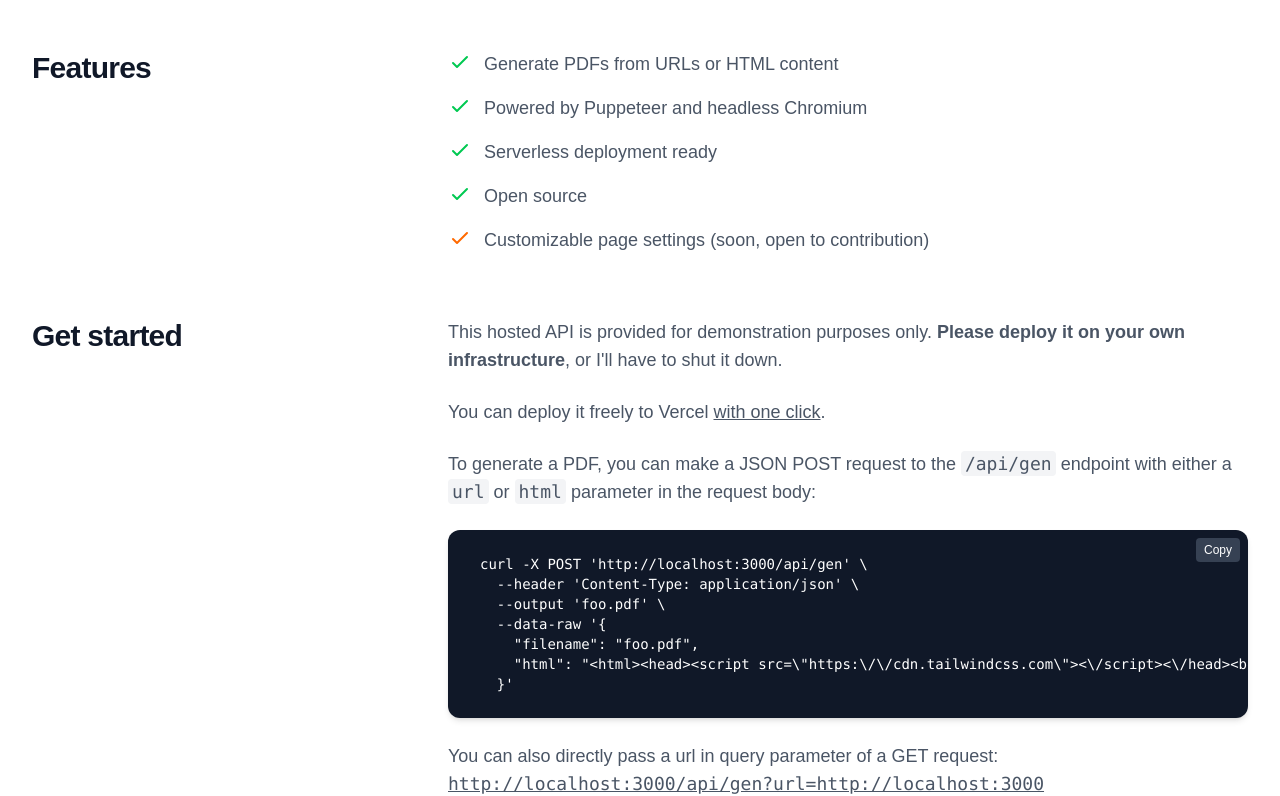
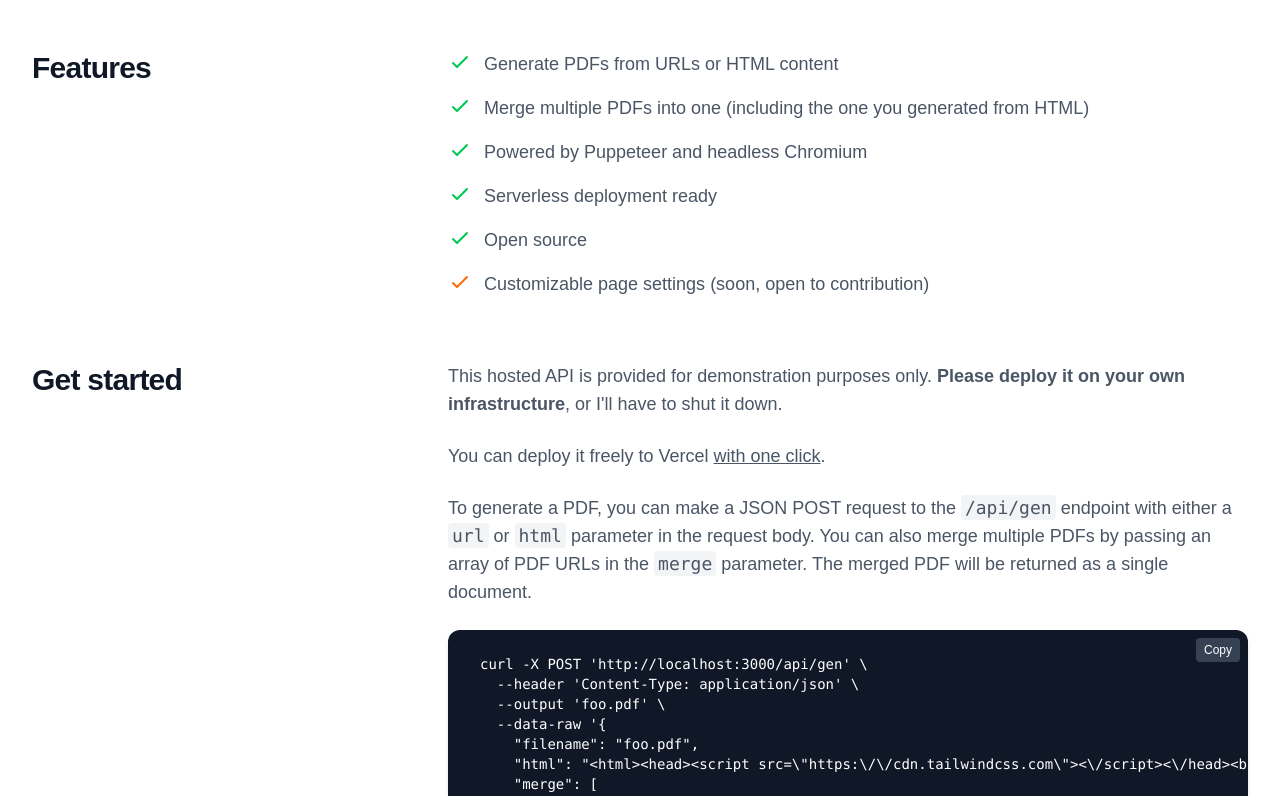
Before and after one commit to mathieutu/pdf-gen, a Next.js app: page / in a window 1280 px wide. Shown: the part 500-1296 px from the top of the page. Built offline with nearby package versions, Linux system fonts and the light colour scheme.

Commit message:
✨ Add PDFs merging.

```diff
--- a/package.json
+++ b/package.json
@@ -12,6 +12,7 @@
     "@sparticuz/chromium": "^133.0.0",
     "@sparticuz/chromium-min": "^133.0.0",
     "next": "15.3.0",
+    "pdf-merger-js": "^5.1.2",
     "puppeteer-core": "^24.6.1",
     "react": "^19.0.0",
     "react-dom": "^19.0.0"
--- a/src/app/api/gen/route.ts
+++ b/src/app/api/gen/route.ts
@@ -1,14 +1,15 @@
 import chromium from '@sparticuz/chromium'
 import puppeteer from 'puppeteer-core'
+import PDFMerger from 'pdf-merger-js';
 
-import { NextRequest } from 'next/server'
+import {NextRequest} from 'next/server'
 
 export const maxDuration = 60
 
 const getBrowser = async () => {
   chromium.setGraphicsMode = false
 
-  return puppeteer.launch(process.env.NODE_ENV === 'production' ? {
+  return puppeteer.launch(process.env.NODE_ENV === 'production' && process.env.VERCEL ? {
     args: [...chromium.args, '--font-render-hinting=none', '--hide-scrollbars', '--disable-web-security', '--no-sandbox', '--disable-setuid-sandbox'],
     defaultViewport: chromium.defaultViewport,
     executablePath: await chromium.executablePath(),
@@ -16,15 +17,14 @@ const getBrowser = async () => {
   } : { executablePath: (await import('puppeteer')).executablePath() })
 }
 
-const generatePDF = async ({ url, html }: { url?: string, html?: string }) => {
-  try {
+async function convertHtml({url, html}: {url?: string, html?: string}) {
   const browser = await getBrowser()
   const page = await browser.newPage()
 
   if (url) {
-      await page.goto(url, { waitUntil: 'load' })
+    await page.goto(url, {waitUntil: 'load'})
   } else {
-      await page.setContent(html!, { waitUntil: 'load' })
+    await page.setContent(html!, {waitUntil: 'load'})
   }
 
   const pdfBuffer = await page.pdf({
@@ -40,7 +40,31 @@ const generatePDF = async ({ url, html }: { url?: string, html?: string }) => {
   })
   await browser.close()
 
-    return pdfBuffer
+  return pdfBuffer;
+}
+
+async function mergePDF(pdfsToMerge: (Uint8Array<ArrayBufferLike>| string)[]) {
+  const merger = new PDFMerger()
+
+  for (const pdf of pdfsToMerge) {
+    await merger.add(pdf);
+  }
+
+  return merger.saveAsBuffer()
+}
+
+const generatePDF = async ({ url, html, merge }: { url?: string, html?: string, merge: string[] }) => {
+  try {
+
+    if (!merge.length) {
+      return convertHtml({ url, html })
+    }
+
+    if (!url && !html) {
+      return mergePDF(merge)
+    }
+
+    return mergePDF([await convertHtml({ url, html }), ...merge])
   } catch (error) {
     console.error('Error generating PDF:', error)
 
@@ -54,10 +78,11 @@ const generatePDF = async ({ url, html }: { url?: string, html?: string }) => {
 export const GET = async (request: NextRequest) => {
   const { searchParams } = request.nextUrl
   const url = searchParams.get('url') ?? undefined
+  const merge = searchParams.getAll('merge') ?? []
 
-  if (!url) {
+  if (!url && !merge.length) {
     return Response.json(
-      { error: '\'url\' must be provided' },
+      { error: 'Either \'url\' or \'merge\' must be provided' },
       {
         status: 400,
         headers: { 'Content-Type': 'application/json' },
@@ -65,7 +90,7 @@ export const GET = async (request: NextRequest) => {
     )
   }
   try {
-    const pdf =  await generatePDF({ url })
+    const pdf =  await generatePDF({ url, merge })
 
     return new Response(pdf, {
       headers: {
@@ -79,11 +104,11 @@ export const GET = async (request: NextRequest) => {
 }
 
 export async function POST(request: NextRequest) {
-  const { html, url, filename = 'output.pdf' } = await request.json()
+  const { html, url, merge = [], filename = 'output.pdf' } = await request.json()
 
-  if (!html && !url) {
+  if (!html && !url && !merge.length) {
     return Response.json(
-      { error: 'Either \'html\' or \'url\' must be provided' },
+      { error: 'Either \'html\', \'url\' or \'merge\' must be provided' },
       {
         status: 400,
         headers: { 'Content-Type': 'application/json' },
@@ -92,7 +117,7 @@ export async function POST(request: NextRequest) {
   }
 
   try {
-    const pdf = await generatePDF({ url, html })
+    const pdf = await generatePDF({ url, html, merge })
 
     return new Response(pdf, {
       headers: {
--- a/src/app/page.tsx
+++ b/src/app/page.tsx
@@ -30,7 +30,10 @@ const CurlCode = () => {
   --output 'foo.pdf' \\
   --data-raw '{
     "filename": "foo.pdf",
-    "html": "<html><head><script src=\\"https:\\/\\/cdn.tailwindcss.com\\"><\\/script><\\/head><body class=\\"h-screen grid place-items-center\\"><span class=\\"print:hidden\\">IT SHOULD NO BE PRINTED<\\/span><div class=\\"bg-pink-300 text-pink-800 p-8 h-[100px] grid place-items-center font-medium font-mono\\">@mathieutu<\\/div><\\/body><\\/html>"
+    "html": "<html><head><script src=\\"https:\\/\\/cdn.tailwindcss.com\\"><\\/script><\\/head><body class=\\"h-screen grid place-items-center\\"><span class=\\"print:hidden\\">IT SHOULD NO BE PRINTED<\\/span><div class=\\"bg-pink-300 text-pink-800 p-8 h-[100px] grid place-items-center font-medium font-mono\\">@mathieutu<\\/div><\\/body><\\/html>",
+    "merge": [
+      "https://pour-un-reveil-ecologique.org/documents/54/10_key_points_IPCC_1_2_and_3.pdf"
+    ]
   }'`
 
   const copyToClipboard = () => {
@@ -55,6 +58,10 @@ const CurlCode = () => {
     </div>
   )
 }
+
+
+const InlineCode = ({children}: {children: React.ReactNode}) => <code
+  className="bg-gray-100 dark:bg-gray-800 px-1 py-0.5 rounded">{children}</code>;
 
 export default function Home() {
   return (
@@ -136,6 +143,12 @@ export default function Home() {
                     <div className="flex-shrink-0">
                       <CheckIcon className="text-green-500"/>
                     </div>
+                    <p className="ml-3">Merge multiple PDFs into one (including the one you generated from HTML)</p>
+                  </li>
+                  <li className="flex items-start">
+                    <div className="flex-shrink-0">
+                      <CheckIcon className="text-green-500"/>
+                    </div>
                     <p className="ml-3">Powered by Puppeteer and headless Chromium</p>
                   </li>
                   <li className="flex items-start">
@@ -173,27 +186,28 @@ export default function Home() {
               <div className="mt-12 lg:mt-0 lg:col-span-2">
                 <div className="text-lg space-y-6 text-gray-600 dark:text-gray-300">
                   <p>
-                    This hosted API is provided for demonstration purposes only. <strong className="font-bold">Please deploy it on your own infrastructure</strong>,
+                    This hosted API is provided for demonstration purposes only. <strong className="font-bold">Please
+                    deploy it on your own infrastructure</strong>,
                     or I&#39;ll have to shut it down.
                   </p>
                   <p>
                     You can deploy it freely to Vercel <Link
-                      href="https://vercel.com/new/clone?repository-url=https%3A%2F%2Fgithub.com%2Fmathieutu%2Fpdf-gen"
-                    >with one click</Link>.
+                    href="https://vercel.com/new/clone?repository-url=https%3A%2F%2Fgithub.com%2Fmathieutu%2Fpdf-gen"
+                  >with one click</Link>.
                   </p>
                   <p>
-                    To generate a PDF, you can make a JSON POST request to the <code
-                    className="bg-gray-100 dark:bg-gray-800 px-1 py-0.5 rounded">/api/gen</code> endpoint with either
-                    a <code className="bg-gray-100 dark:bg-gray-800 px-1 py-0.5 rounded">url</code> or <code
-                    className="bg-gray-100 dark:bg-gray-800 px-1 py-0.5 rounded">html</code> parameter in the request
-                    body:
+                    To generate a PDF, you can make a JSON POST request to the <InlineCode>/api/gen</InlineCode> endpoint with either
+                    a <InlineCode>url</InlineCode> or <InlineCode>html</InlineCode> parameter in the request
+                    body.
+                    You can also merge multiple PDFs by passing an array of PDF URLs in the <InlineCode>merge</InlineCode> parameter. The
+                    merged PDF will be returned as a single document.
                   </p>
                   <CurlCode/>
                   <p>
                     You can also directly pass a url in query parameter of a GET request: <code><Link
-                    href={`${host}/api/gen?url=${host}`}
+                    href={`${host}/api/gen?url=${host}&merge=https://pour-un-reveil-ecologique.org/documents/54/10_key_points_IPCC_1_2_and_3.pdf`}
                   >
-                    {`${host}/api/gen?url=${host}`}
+                    {`${host}/api/gen?url=${host}&merge=https://pour-un-reveil-ecologique.org/documents/54/10_key_points_IPCC_1_2_and_3.pdf`}
                   </Link></code>
                   </p>
                   <p>The response will be a PDF document with the appropriate content type headers.</p>
@@ -211,11 +225,13 @@ export default function Home() {
               <div className="mt-12 lg:mt-0 lg:col-span-2">
                 <div className="text-lg space-y-6 text-gray-600 dark:text-gray-300">
                   <p>
-                    This project was created by <Link href="https://mathieutu.dev">@mathieutu</Link>, a passionate developer
+                    This project was created by <Link href="https://mathieutu.dev">@mathieutu</Link>, a passionate
+                    developer
                     focused on building open-source tools and APIs.
                   </p>
                   <p>
-                    Feel free to contribute to the project or <Link href={`mailto:contact@mathieutu.dev`}>reach out</Link> for
+                    Feel free to contribute to the project or <Link href={`mailto:contact@mathieutu.dev`}>reach
+                    out</Link> for
                     collaboration opportunities.
                   </p>
                 </div>
```
Also changed, not shown: 2 other files (tests, documents, lock files or other folders). Lines whose indentation alone changed are shown as unchanged.
